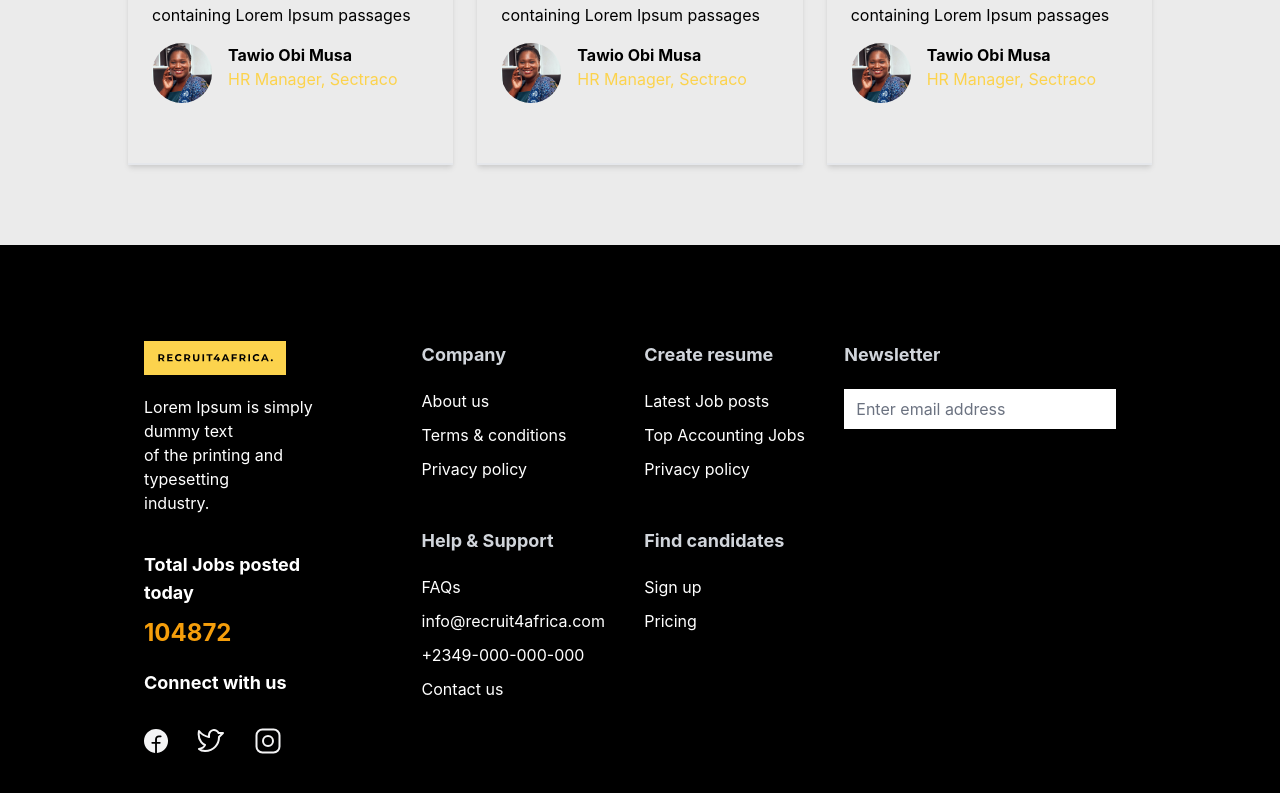
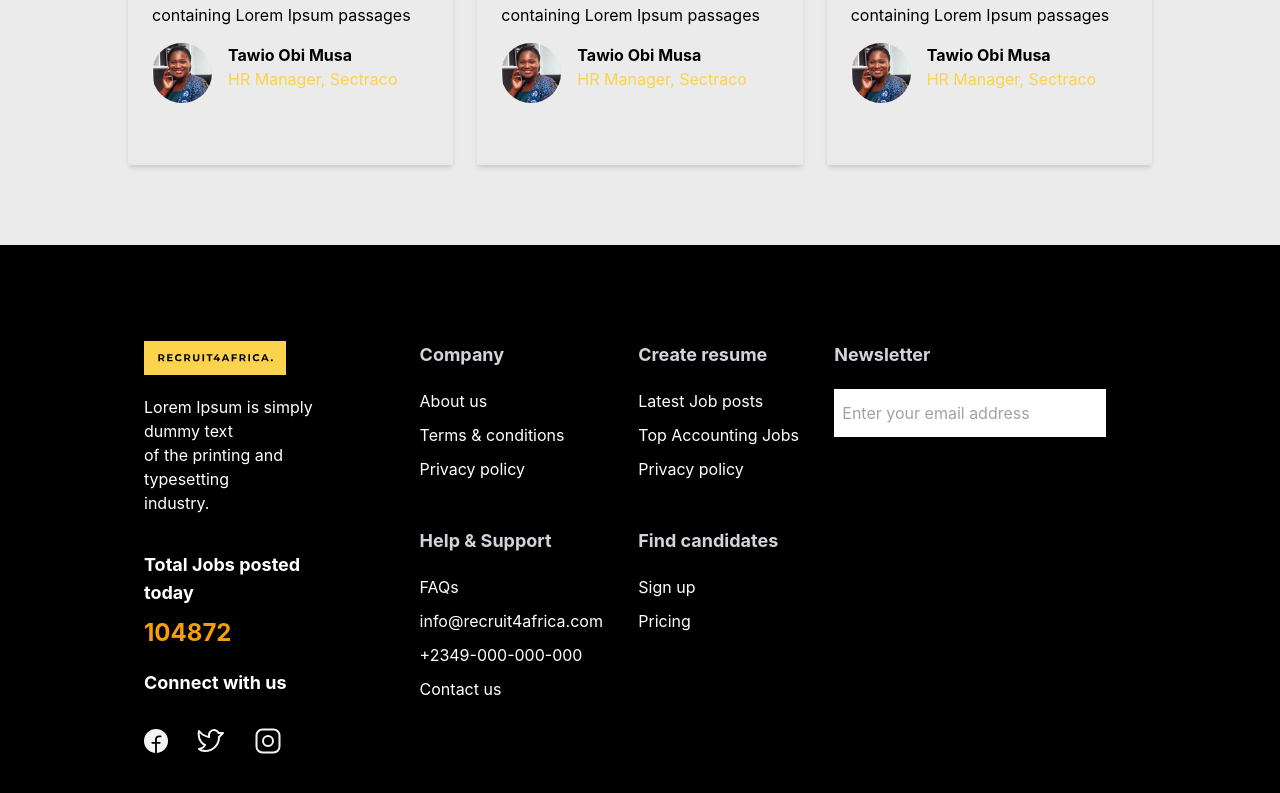
Before and after one commit to luigimorel/recruit-africa, a React (Create React App) app: page / in a window 1280 px wide. Shown: the part 3547-4340 px from the top of the page. Built offline with nearby package versions, Linux system fonts and the light colour scheme; what @tailwindcss/typography would draw is missing.

Commit message:
Change footer input

```diff
--- a/src/components/Footer.jsx
+++ b/src/components/Footer.jsx
@@ -6,6 +6,7 @@ import { ReactComponent as Logo } from "./../assets/Logo.svg";
 import { ReactComponent as TwitterIcon } from "./../assets/Twitter.svg";
 import { ReactComponent as FacebookIcon } from "./../assets/Facebook.svg";
 import { ReactComponent as IgIcon } from "./../assets/Instagram.svg";
+import { ReactComponent as Arrow } from "./../assets/Arrow.svg";
 
 const Footer = () => {
   const socialLinks = [
@@ -133,13 +134,17 @@ const Footer = () => {
               <h3 className="font-bold text-lg text-gray-300 mb-5">
                 Newsletter
               </h3>
-              <input
-                type="text"
-                className="w-auto border-0"
-                name="newsletter"
-                id="newletter "
-                placeholder="Enter email address"
-              />
+              <label class="relative text-gray-400 focus-within:text-gray-600 block mr-3">
+                <input
+                  type="text"
+                  name="location"
+                  required
+                  id="location"
+                  placeholder="Enter your email address"
+                  autoComplete
+                  class="form-input border-none   py-3 px-4 w-full bg-white placeholder-gray-400 text-gray-500 appearance-none block pl-2 focus:outline-none"
+                />
+              </label>
             </div>
           </div>
         </div>
```
